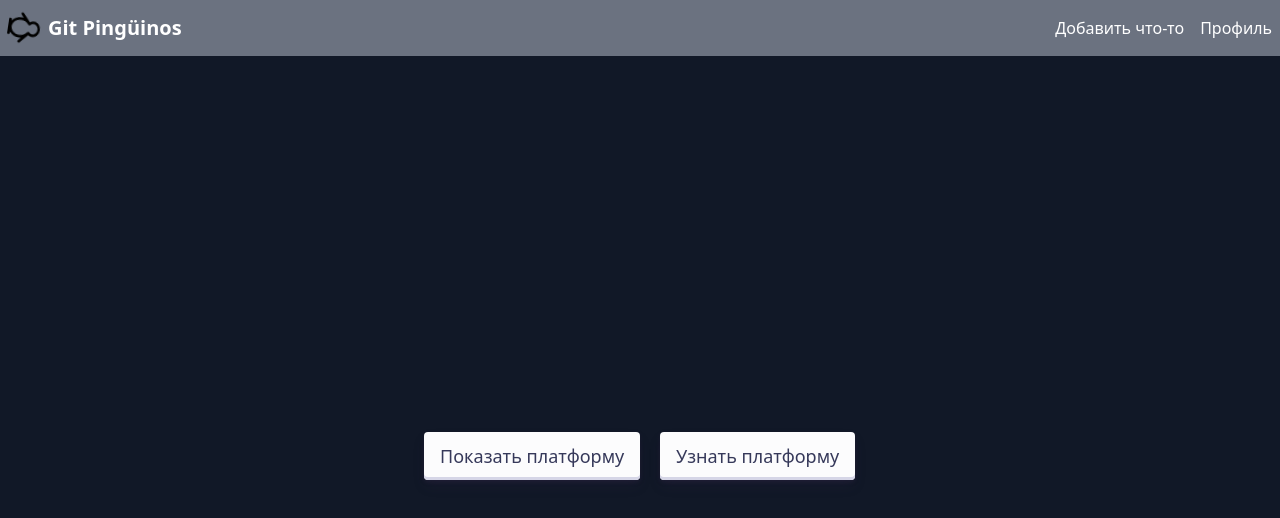
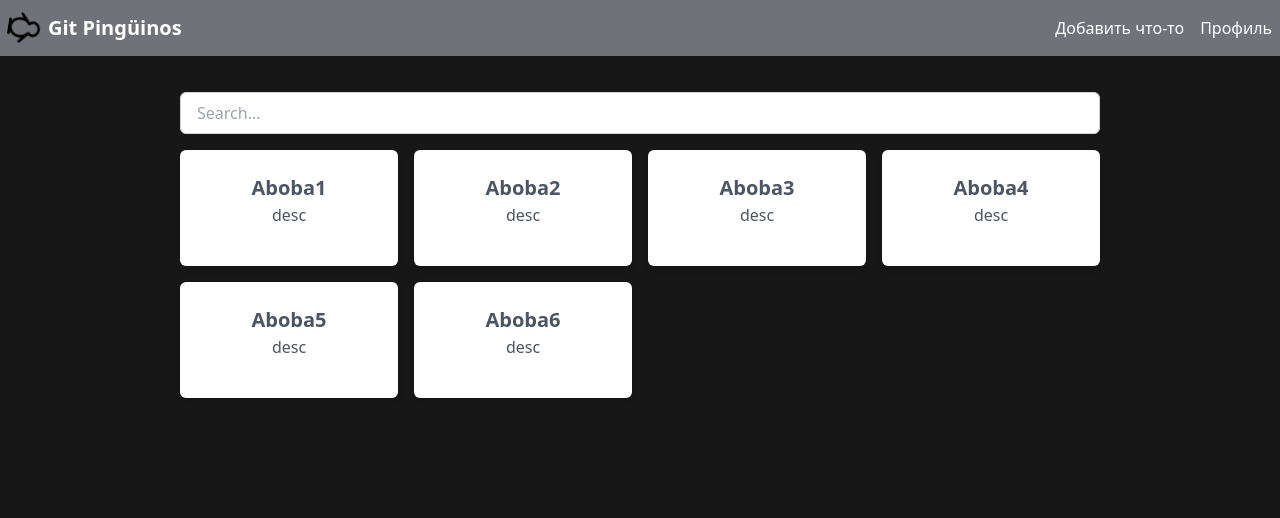
Before and after one commit to BonzerNick/LosPinginos, a React (Create React App) app in the folder frontend/: page / in a window 1280 px wide. Shown: the top 518 px of the page. Built offline with nearby package versions, Linux system fonts and the light colour scheme.

Commit message:
Added search bar and course panels

```diff
--- a/frontend/package.json
+++ b/frontend/package.json
@@ -10,6 +10,7 @@
     "@types/node": "^16.18.83",
     "@types/react": "^18.2.58",
     "@types/react-dom": "^18.2.19",
+    "@types/react-transition-group": "^4.4.10",
     "axios": "^1.6.7",
     "react": "^18.2.0",
     "react-dom": "^18.2.0",
--- a/frontend/src/App.tsx
+++ b/frontend/src/App.tsx
@@ -3,6 +3,8 @@ import { Button } from "./Components/Buttons";
 import { useState } from "react";
 import { API } from "./Components/api/api";
 import { Header } from "./Components/Menu/Header";
+import TableOfCourses from "./Components/Menu/Course Panel/TableCourses";
+import CourseTabMenu from "./Components/Menu/Menu";
 
 function App() {
   const [show, setShow] = useState(false);
@@ -30,7 +32,6 @@ function App() {
   };
 
   return (
-    // <div></div>
     <div className="App">
       <Header
         addSomething={onAddClick}
@@ -38,12 +39,25 @@ function App() {
         addTitle="Добавить что-то"
         profileTitle="Профиль"
       ></Header>
-      <main className="bg-gray-900 min-h-screen flex flex-col items-center justify-center text-white">
-        <section className="flex gap-5 m-5">
+      <main className="bg-neutral-900 min-h-screen flex flex-col p-5 text-white">
+        <section className="xl:mx-40 md:20">
+          {/* <TableOfCourses */}
+          <CourseTabMenu
+            courses={[
+              { id: 12, title: "Aboba1", desc: "desc", thumbnail: "https://" },
+              { id: 12, title: "Aboba2", desc: "desc", thumbnail: "https://" },
+              { id: 12, title: "Aboba3", desc: "desc", thumbnail: "https://" },
+              { id: 12, title: "Aboba4", desc: "desc", thumbnail: "https://" },
+              { id: 12, title: "Aboba5", desc: "desc", thumbnail: "https://" },
+              { id: 12, title: "Aboba6", desc: "desc", thumbnail: "https://" },
+            ]}
+          ></CourseTabMenu>
+        </section>
+        {/* <section className="flex gap-5 m-5">
           <Button onClick={showPlatform} title={"Показать платформу"}></Button>
           <Button onClick={onClick} title={"Узнать платформу"}></Button>
         </section>
-        {show && <span>{plarform.toString()}</span>}
+        {show && <span>{plarform.toString()}</span>} */}
       </main>
     </div>
   );
--- /dev/null
+++ b/frontend/src/Components/Menu/Course Panel/CoursePanel.tsx
@@ -0,0 +1,26 @@
+import { ICourse } from "../../dto/interfaces";
+
+interface CoursePanelProps {
+  course: ICourse;
+  courseClick: Function;
+}
+
+function CoursePanel({ course, courseClick }: CoursePanelProps) {
+  return (
+    <a
+      onClick={(e) => courseClick()}
+      className=" active:opacity-75 trasform duration-500 flex flex-col"
+    >
+      <div className="bg-white shadow-md rounded-md p-6 aspect-w-1 aspect-h-1 hover:shadow-lg hover:scale-110 transform duration-500">
+        <h2 className=" text-gray-600 text-xl font-semibold flex justify-center h-1/5">
+          {course.title}
+        </h2>
+        <p className="text-gray-600 mb-4 flex justify-center items-center h-4/5">
+          {course.desc}
+        </p>
+      </div>
+    </a>
+  );
+}
+
+export default CoursePanel;
--- /dev/null
+++ b/frontend/src/Components/Menu/Course Panel/TableCourses.tsx
@@ -0,0 +1,26 @@
+import { ICourse } from "../../dto/interfaces";
+import CoursePanel from "./CoursePanel";
+
+interface TableOfCoursesProps {
+  courses: ICourse[];
+}
+
+function TableOfCourses({ courses }: TableOfCoursesProps) {
+  return (
+    <div className="flex flex-wrap">
+      {courses.map((course, index) => (
+        <div
+          key={index}
+          className="w-full sm:w-1/2 md:w-1/3 lg:w-1/4 xl:w-1/4 px-4 mb-8"
+        >
+          <CoursePanel
+            course={course}
+            courseClick={() => console.log("click on course")}
+          />
+        </div>
+      ))}
+    </div>
+  );
+}
+
+export default TableOfCourses;
--- a/frontend/src/Components/Menu/Header.tsx
+++ b/frontend/src/Components/Menu/Header.tsx
@@ -14,7 +14,7 @@ export function Header({
   profileTitle,
 }: HeaderProps) {
   return (
-    <header className="bg-gray-500 text-white p-3 px-2">
+    <header className="bg-zinc-500 text-white p-3 px-2">
       <div className="container mx-auto flex justify-between items-center">
         <Logo />
         <nav>
--- a/frontend/src/Components/Menu/Menu.tsx
+++ b/frontend/src/Components/Menu/Menu.tsx
@@ -1 +1,43 @@
-export const a = "";
+import React, { useState } from "react";
+import CoursePanel from "./Course Panel/CoursePanel"; // Assuming the file path is correct
+import { ICourse } from "../dto/interfaces";
+
+interface TableOfCoursesProps {
+  courses: ICourse[];
+}
+
+const CourseTabMenu = ({ courses }: TableOfCoursesProps) => {
+  const [searchQuery, setSearchQuery] = useState("");
+
+  const filteredCourses = courses.filter((course) => {
+    return (
+      course.title.toLowerCase().includes(searchQuery.toLowerCase()) ||
+      course.desc.toLowerCase().includes(searchQuery.toLowerCase())
+    );
+  });
+
+  const handleSearchChange = (event: React.ChangeEvent<HTMLInputElement>) => {
+    setSearchQuery(event.target.value);
+  };
+
+  return (
+    <div>
+      <div className="mt-4">
+        <input
+          type="text"
+          placeholder="Search..."
+          value={searchQuery}
+          onChange={handleSearchChange}
+          className="border border-gray-300 rounded-md px-4 py-2 w-full text-black "
+        />
+      </div>
+      <div className="mt-4 grid grid-cols-1 sm:grid-cols-2 md:grid-cols-3 lg:grid-cols-4 gap-4">
+        {filteredCourses.map((course, index) => (
+          <CoursePanel key={index} course={course} courseClick={() => {}} />
+        ))}
+      </div>
+    </div>
+  );
+};
+
+export default CourseTabMenu;
--- /dev/null
+++ b/frontend/src/Components/dto/interfaces.ts
@@ -0,0 +1,7 @@
+export interface ICourse {
+  id: number;
+  // t
+  title: string;
+  desc: string;
+  thumbnail: string;
+}
```
Also changed, not shown: 1 other file (tests, documents, lock files or other folders).
